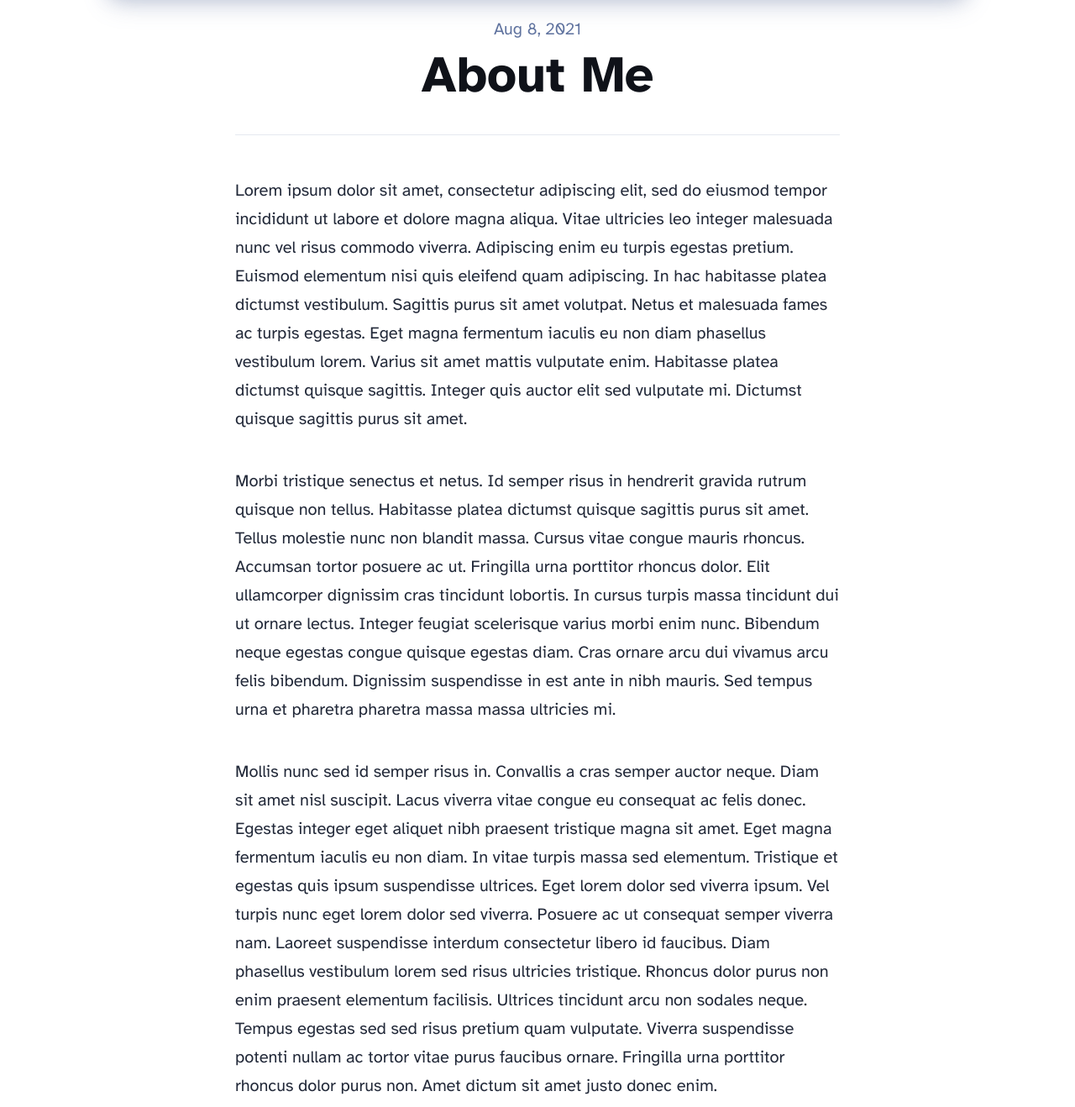
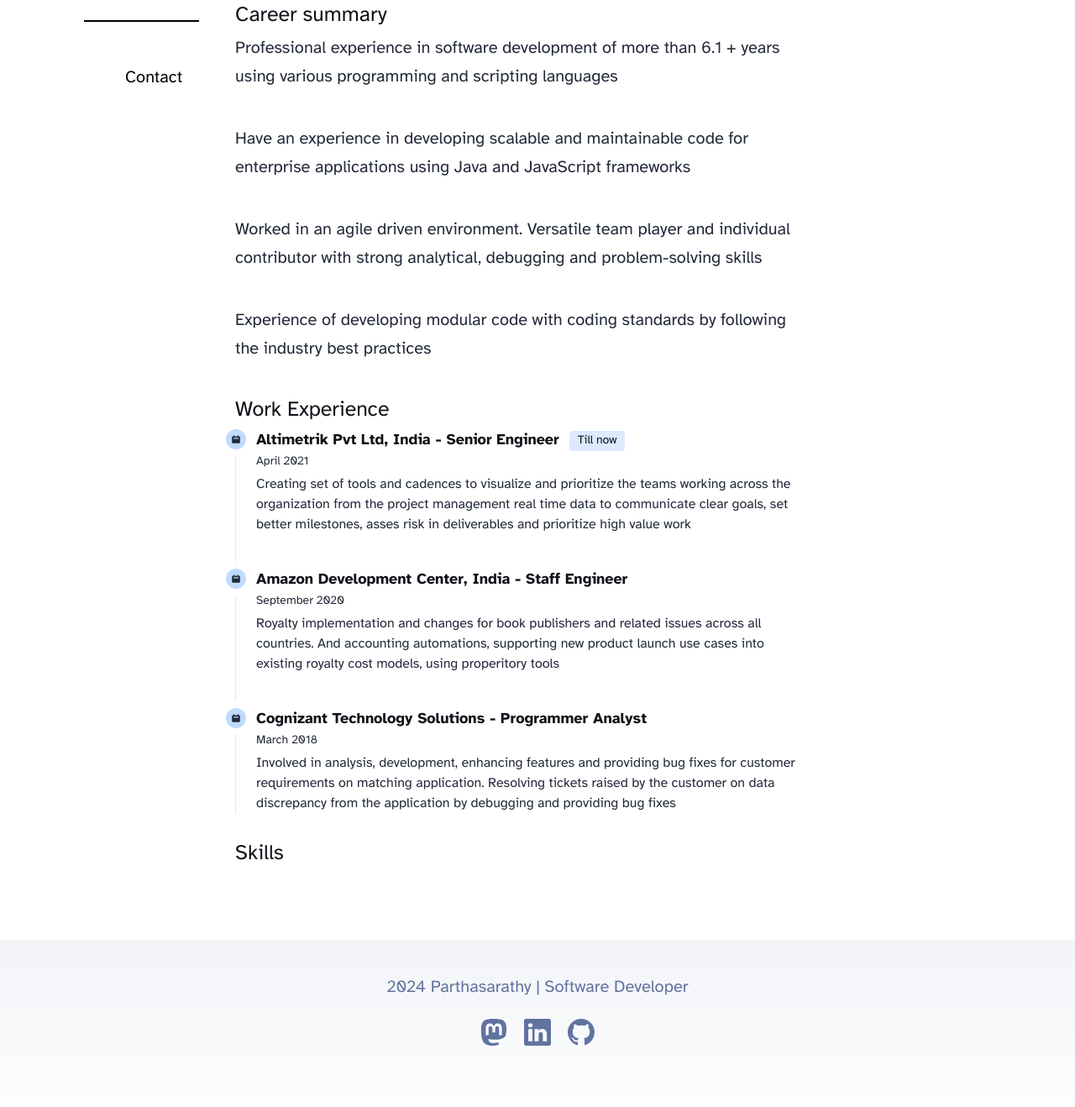
Before and after one commit to gpsarathy/gpsarathy.github.io, an Astro site: page /about in a window 1280 px wide. Shown: the part 662-1980 px from the top of the page at 84% size. Built offline with nearby package versions, Linux system fonts and the light colour scheme; Astro itself is replaced by a stand-in of ours.

Commit message:
added about

```diff
--- a/src/components/Footer.astro
+++ b/src/components/Footer.astro
@@ -3,7 +3,7 @@ const today = new Date();
 ---
 
 <footer>
-	&copy; {today.getFullYear()} Your name here. All rights reserved.
+	{today.getFullYear()} Parthasarathy | Software Developer
 	<div class="social-links">
 		<a href="https://m.webtoo.ls/@astro" target="_blank">
 			<span class="sr-only">Follow Astro on Mastodon</span>
@@ -19,17 +19,17 @@ const today = new Date();
 				></path></svg
 			>
 		</a>
-		<a href="https://twitter.com/astrodotbuild" target="_blank">
-			<span class="sr-only">Follow Astro on Twitter</span>
-			<svg viewBox="0 0 16 16" aria-hidden="true" width="32" height="32" astro-icon="social/twitter"
+		<a href="https://linkedin.com/in/parthasarathy-ganesan" target="_blank">
+			<span class="sr-only">Not on Twitter</span>
+			<svg viewBox="0 0 16 16" aria-hidden="true" width="32" height="32" astro-icon="social/linkedin"
 				><path
 					fill="currentColor"
-					d="M5.026 15c6.038 0 9.341-5.003 9.341-9.334 0-.14 0-.282-.006-.422A6.685 6.685 0 0 0 16 3.542a6.658 6.658 0 0 1-1.889.518 3.301 3.301 0 0 0 1.447-1.817 6.533 6.533 0 0 1-2.087.793A3.286 3.286 0 0 0 7.875 6.03a9.325 9.325 0 0 1-6.767-3.429 3.289 3.289 0 0 0 1.018 4.382A3.323 3.323 0 0 1 .64 6.575v.045a3.288 3.288 0 0 0 2.632 3.218 3.203 3.203 0 0 1-.865.115 3.23 3.23 0 0 1-.614-.057 3.283 3.283 0 0 0 3.067 2.277A6.588 6.588 0 0 1 .78 13.58a6.32 6.32 0 0 1-.78-.045A9.344 9.344 0 0 0 5.026 15z"
+					<path d="M0 1.146C0 .513.526 0 1.175 0h13.65C15.474 0 16 .513 16 1.146v13.708c0 .633-.526 1.146-1.175 1.146H1.175C.526 16 0 15.487 0 14.854V1.146zm4.943 12.248V6.169H2.542v7.225h2.401m-1.2-8.212c.837 0 1.358-.554 1.358-1.248-.015-.709-.52-1.248-1.342-1.248-.822 0-1.359.54-1.359 1.248 0 .694.521 1.248 1.327 1.248h.016zm4.908 8.212V9.359c0-.216.016-.432.08-.586.173-.431.568-.878 1.232-.878.869 0 1.216.662 1.216 1.634v3.865h2.401V9.25c0-2.22-1.184-3.252-2.764-3.252-1.274 0-1.845.7-2.165 1.193v.025h-.016a5.54 5.54 0 0 1 .016-.025V6.169h-2.4c.03.678 0 7.225 0 7.225h2.4"/>
 				></path></svg
 			>
 		</a>
-		<a href="https://github.com/withastro/astro" target="_blank">
-			<span class="sr-only">Go to Astro's GitHub repo</span>
+		<a href="https://github.com/gpsarathy" target="_blank">
+			<span class="sr-only">Go to my GitHub repo</span>
 			<svg viewBox="0 0 16 16" aria-hidden="true" width="32" height="32" astro-icon="social/github"
 				><path
 					fill="currentColor"
--- a/src/components/Header.astro
+++ b/src/components/Header.astro
@@ -7,9 +7,8 @@ import { SITE_TITLE } from '../consts';
 	<nav>
 		<h2><a href="/">{SITE_TITLE}</a></h2>
 		<div class="internal-links">
-			<HeaderLink href="/">Home</HeaderLink>
+			<HeaderLink href="/about">About</HeaderLink>
 			<HeaderLink href="/blog">Blog</HeaderLink>
-			<HeaderLink href="/about">About</HeaderLink>
 		</div>
 		<div class="social-links">
 			<a href="https://m.webtoo.ls/@astro" target="_blank">
--- a/src/consts.ts
+++ b/src/consts.ts
@@ -1,5 +1,5 @@
 // Place any global data in this file.
 // You can import this data from anywhere in your site by using the `import` keyword.
 
-export const SITE_TITLE = 'Astro Blog';
+export const SITE_TITLE = 'Parthasarathy | Software Developer';
 export const SITE_DESCRIPTION = 'Welcome to my website!';
--- a/src/layouts/BlogPost.astro
+++ b/src/layouts/BlogPost.astro
@@ -1,4 +1,4 @@
----
+	---
 import type { CollectionEntry } from 'astro:content';
 import BaseHead from '../components/BaseHead.astro';
 import Header from '../components/Header.astro';
--- a/src/pages/about.astro
+++ /dev/null
@@ -1,62 +0,0 @@
----
-import Layout from '../layouts/BlogPost.astro';
----
-
-<Layout
-	title="About Me"
-	description="Lorem ipsum dolor sit amet"
-	pubDate={new Date('August 08 2021')}
-	heroImage="/blog-placeholder-about.jpg"
->
-	<p>
-		Lorem ipsum dolor sit amet, consectetur adipiscing elit, sed do eiusmod tempor incididunt ut
-		labore et dolore magna aliqua. Vitae ultricies leo integer malesuada nunc vel risus commodo
-		viverra. Adipiscing enim eu turpis egestas pretium. Euismod elementum nisi quis eleifend quam
-		adipiscing. In hac habitasse platea dictumst vestibulum. Sagittis purus sit amet volutpat. Netus
-		et malesuada fames ac turpis egestas. Eget magna fermentum iaculis eu non diam phasellus
-		vestibulum lorem. Varius sit amet mattis vulputate enim. Habitasse platea dictumst quisque
-		sagittis. Integer quis auctor elit sed vulputate mi. Dictumst quisque sagittis purus sit amet.
-	</p>
-
-	<p>
-		Morbi tristique senectus et netus. Id semper risus in hendrerit gravida rutrum quisque non
-		tellus. Habitasse platea dictumst quisque sagittis purus sit amet. Tellus molestie nunc non
-		blandit massa. Cursus vitae congue mauris rhoncus. Accumsan tortor posuere ac ut. Fringilla urna
-		porttitor rhoncus dolor. Elit ullamcorper dignissim cras tincidunt lobortis. In cursus turpis
-		massa tincidunt dui ut ornare lectus. Integer feugiat scelerisque varius morbi enim nunc.
-		Bibendum neque egestas congue quisque egestas diam. Cras ornare arcu dui vivamus arcu felis
-		bibendum. Dignissim suspendisse in est ante in nibh mauris. Sed tempus urna et pharetra pharetra
-		massa massa ultricies mi.
-	</p>
-
-	<p>
-		Mollis nunc sed id semper risus in. Convallis a cras semper auctor neque. Diam sit amet nisl
-		suscipit. Lacus viverra vitae congue eu consequat ac felis donec. Egestas integer eget aliquet
-		nibh praesent tristique magna sit amet. Eget magna fermentum iaculis eu non diam. In vitae
-		turpis massa sed elementum. Tristique et egestas quis ipsum suspendisse ultrices. Eget lorem
-		dolor sed viverra ipsum. Vel turpis nunc eget lorem dolor sed viverra. Posuere ac ut consequat
-		semper viverra nam. Laoreet suspendisse interdum consectetur libero id faucibus. Diam phasellus
-		vestibulum lorem sed risus ultricies tristique. Rhoncus dolor purus non enim praesent elementum
-		facilisis. Ultrices tincidunt arcu non sodales neque. Tempus egestas sed sed risus pretium quam
-		vulputate. Viverra suspendisse potenti nullam ac tortor vitae purus faucibus ornare. Fringilla
-		urna porttitor rhoncus dolor purus non. Amet dictum sit amet justo donec enim.
-	</p>
-
-	<p>
-		Mattis ullamcorper velit sed ullamcorper morbi tincidunt. Tortor posuere ac ut consequat semper
-		viverra. Tellus mauris a diam maecenas sed enim ut sem viverra. Venenatis urna cursus eget nunc
-		scelerisque viverra mauris in. Arcu ac tortor dignissim convallis aenean et tortor at. Curabitur
-		gravida arcu ac tortor dignissim convallis aenean et tortor. Egestas tellus rutrum tellus
-		pellentesque eu. Fusce ut placerat orci nulla pellentesque dignissim enim sit amet. Ut enim
-		blandit volutpat maecenas volutpat blandit aliquam etiam. Id donec ultrices tincidunt arcu. Id
-		cursus metus aliquam eleifend mi.
-	</p>
-
-	<p>
-		Tempus quam pellentesque nec nam aliquam sem. Risus at ultrices mi tempus imperdiet. Id porta
-		nibh venenatis cras sed felis eget velit. Ipsum a arcu cursus vitae. Facilisis magna etiam
-		tempor orci eu lobortis elementum. Tincidunt dui ut ornare lectus sit. Quisque non tellus orci
-		ac. Blandit libero volutpat sed cras. Nec tincidunt praesent semper feugiat nibh sed pulvinar
-		proin gravida. Egestas integer eget aliquet nibh praesent tristique magna.
-	</p>
-</Layout>
--- /dev/null
+++ b/src/pages/about/index.astro
@@ -0,0 +1,71 @@
+---
+import { SITE_TITLE } from "../../consts";
+import Layout from "../../layouts/BlogPost.astro";
+import SideNav from "./sideNav.astro";
+
+const yearsOfExperience = ( (new Date().getTime() - new Date(2018,0,1).getTime() )/ (12 * 30 * 24 * 60 * 60 * 1000 )).toFixed(1)
+---
+
+<Layout
+	title="About Me"
+	description={SITE_TITLE}
+	pubDate={new Date("January 2 2023")}
+
+
+>
+	<SideNav/>
+	<p id="about">
+		A passionate learner of technologies. Studied Engineering in Electrical
+		and Electronics.
+		 Currently working as full stack software developer and
+		having fun in learning of different technology web stacks and frameworks.
+		I design and build both Front-End Web UI interfaces ( Mostly from React
+		) and backend services ( Usually from NodeJs, Java )
+		Having worked on multiple programming languages and frameworks in my
+		software development career since 2018, I'm comfortable in picking up
+		new skills as needed to build the best solution
+	</p>
+	<h5>Career summary</h5>
+	<p>
+		Professional experience in software development of more than {yearsOfExperience} + years using various programming and scripting languages
+	</p>
+	<p>
+		Have an experience in developing scalable and maintainable code for enterprise applications using Java and JavaScript frameworks
+	</p>
+	<p>
+		Worked in an agile driven environment. Versatile team player and individual contributor with strong analytical, debugging and problem-solving skills
+	</p>
+	<p>
+		Experience of developing modular code with coding standards by following the industry best practices
+	</p>
+	<h5 id="experience">Work Experience</h5>
+		<ol class="relative border-l border-gray-200">
+			<li class="mb-10 ml-6">
+				<span class="flex absolute -left-3 justify-center items-center w-6 h-6 bg-blue-200 rounded-full ring-8 ring-white">
+					<svg aria-hidden="true" class="w-3 h-3 " fill="currentColor" viewBox="0 0 20 20" xmlns="http://www.w3.org/2000/svg" ><path fill-rule="evenodd" d="M6 2a1 1 0 00-1 1v1H4a2 2 0 00-2 2v10a2 2 0 002 2h12a2 2 0 002-2V6a2 2 0 00-2-2h-1V3a1 1 0 10-2 0v1H7V3a1 1 0 00-1-1zm0 5a1 1 0 000 2h8a1 1 0 100-2H6z" clip-rule="evenodd"></path></svg>
+				</span>
+				<h3 class="flex items-center mb-1 text-lg font-semibold  ">Altimetrik Pvt Ltd, India - Senior Engineer<span class="bg-blue-100  text-sm font-medium mr-2 px-2.5 py-0.5 rounded dark:bg-blue-200  ml-3">Till now</span></h3>
+				<time class="block mb-2 text-sm font-normal leading-none  ">April 2021</time>
+				<p class="mb-4 text-base font-normal  ">Creating set of tools and cadences to visualize and prioritize the teams working across the organization from the project management real time data to communicate clear goals, set better milestones, asses risk in deliverables and prioritize high value work</p>
+			</li>
+			<li class="mb-10 ml-6">
+				<span class="flex absolute -left-3 justify-center items-center w-6 h-6 bg-blue-200 rounded-full ring-8 ring-white">
+					<svg aria-hidden="true" class="w-3 h-3 " fill="currentColor" viewBox="0 0 20 20" xmlns="http://www.w3.org/2000/svg" ><path fill-rule="evenodd" d="M6 2a1 1 0 00-1 1v1H4a2 2 0 00-2 2v10a2 2 0 002 2h12a2 2 0 002-2V6a2 2 0 00-2-2h-1V3a1 1 0 10-2 0v1H7V3a1 1 0 00-1-1zm0 5a1 1 0 000 2h8a1 1 0 100-2H6z" clip-rule="evenodd"></path></svg>
+				</span>
+				<h3 class="mb-1 text-lg font-semibold  ">Amazon Development Center, India - Staff Engineer</h3>
+				<time class="block mb-2 text-sm font-normal leading-none  ">September 2020</time>
+				<p class="text-base font-normal  ">Royalty implementation and changes for book publishers and related issues across all countries. And accounting automations, supporting new product launch use cases into existing royalty cost models, using properitory tools</p>
+			</li>
+			<li class="ml-6">
+				<span class="flex absolute -left-3 justify-center items-center w-6 h-6 bg-blue-200 rounded-full ring-8 ring-white">
+					<svg aria-hidden="true" class="w-3 h-3 " fill="currentColor" viewBox="0 0 20 20" xmlns="http://www.w3.org/2000/svg" ><path fill-rule="evenodd" d="M6 2a1 1 0 00-1 1v1H4a2 2 0 00-2 2v10a2 2 0 002 2h12a2 2 0 002-2V6a2 2 0 00-2-2h-1V3a1 1 0 10-2 0v1H7V3a1 1 0 00-1-1zm0 5a1 1 0 000 2h8a1 1 0 100-2H6z" clip-rule="evenodd"></path></svg>
+				</span>
+				<h3 class="mb-1 text-lg font-semibold  ">Cognizant Technology Solutions - Programmer Analyst</h3>
+				<time class="block mb-2 text-sm font-normal leading-none  ">March 2018</time>
+				<p class="text-base font-normal  ">Involved in analysis, development, enhancing features and providing bug fixes for customer requirements on matching application. Resolving tickets raised by the customer on data discrepancy from the application by debugging and providing bug fixes</p>
+			</li>
+
+		</ol>
+		<h5>Skills</h5>
+
+</Layout>
--- /dev/null
+++ b/src/pages/about/sideNav.astro
@@ -0,0 +1,37 @@
+<div class="side-bar">
+    <a href="#about" >About</a>
+    <a href="#experience" >Experience</a>
+    <a href="#" >Skills</a>
+    <a href="#" >Contact</a>
+</div>
+<style>
+    .side-bar{
+        position: fixed;
+        display: flex;
+        flex-direction: column;
+        margin-left: -180px;
+        top: 50%;
+        gap: 30px;
+
+
+        /* .item:nth-child(5n), .item:last-child {
+        border-right: none; */
+    /* } */
+    }
+    .side-bar a{
+        /* border : 2px solid; */
+        border-bottom: 2px  solid;
+        /* border-width: 2px; */
+        text-align: right;
+        padding: 20px;
+        color: black;
+    }
+    .side-bar a:hover{
+        background-color: black;
+        color: white;
+        transition: all 0.5s;
+    }
+    .side-bar a:last-child{
+        border-bottom: none;
+    }
+</style>
--- /dev/null
+++ b/tailwind.config.mjs
@@ -0,0 +1,8 @@
+/** @type {import('tailwindcss').Config} */
+export default {
+	content: ['./src/**/*.{astro,html,js,jsx,md,mdx,svelte,ts,tsx,vue}'],
+	theme: {
+		extend: {},
+	},
+	plugins: [],
+}
--- a/tsconfig.json
+++ b/tsconfig.json
@@ -1,6 +1,8 @@
 {
   "extends": "astro/tsconfigs/strict",
   "compilerOptions": {
-    "strictNullChecks": true
+    "strictNullChecks": true,
+    "jsx": "react-jsx",
+    "jsxImportSource": "react"
   }
 }
```
Also changed, not shown: astro.config.mjs (+9 -3 lines), package.json (+9 -0 lines), pnpm-lock.yaml.
